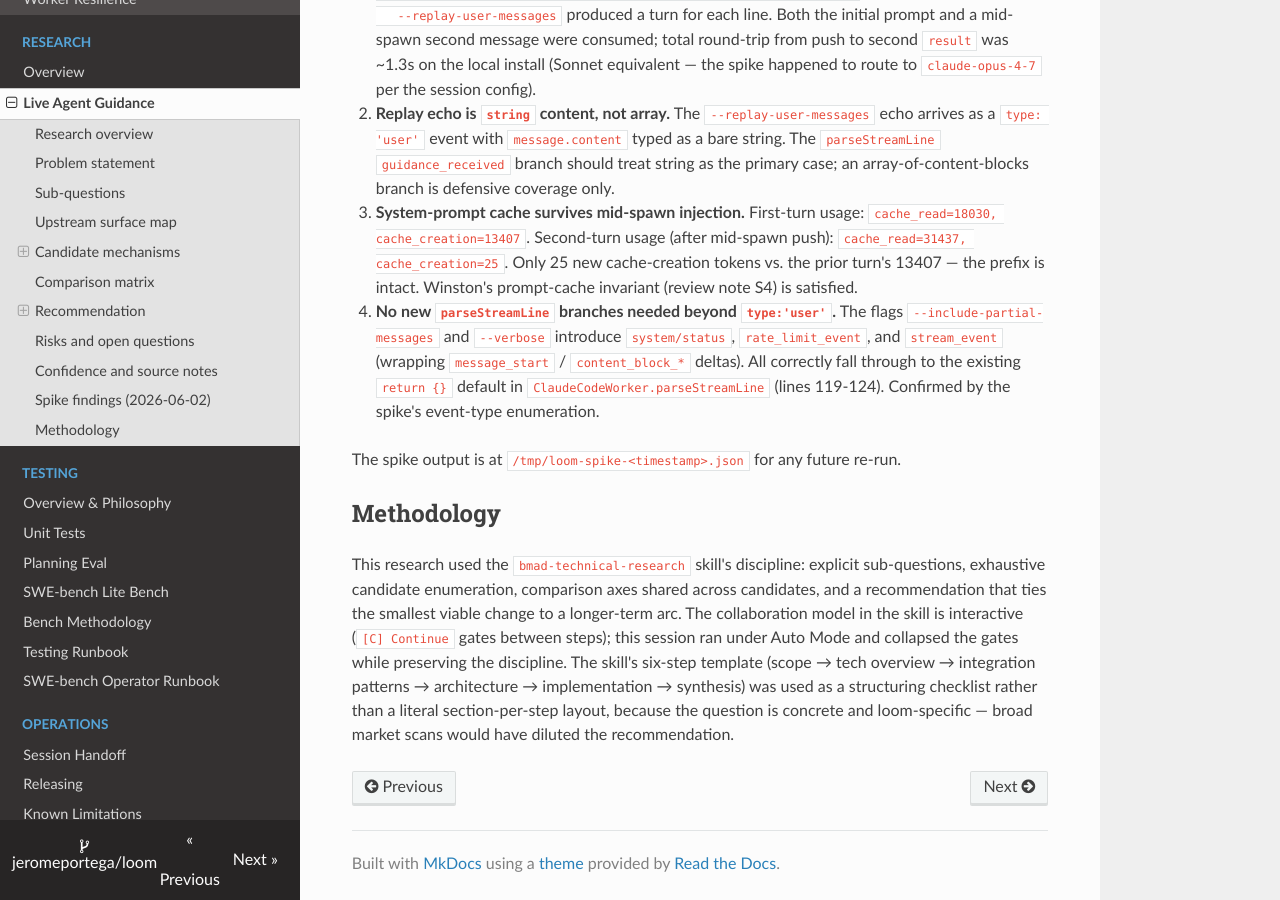
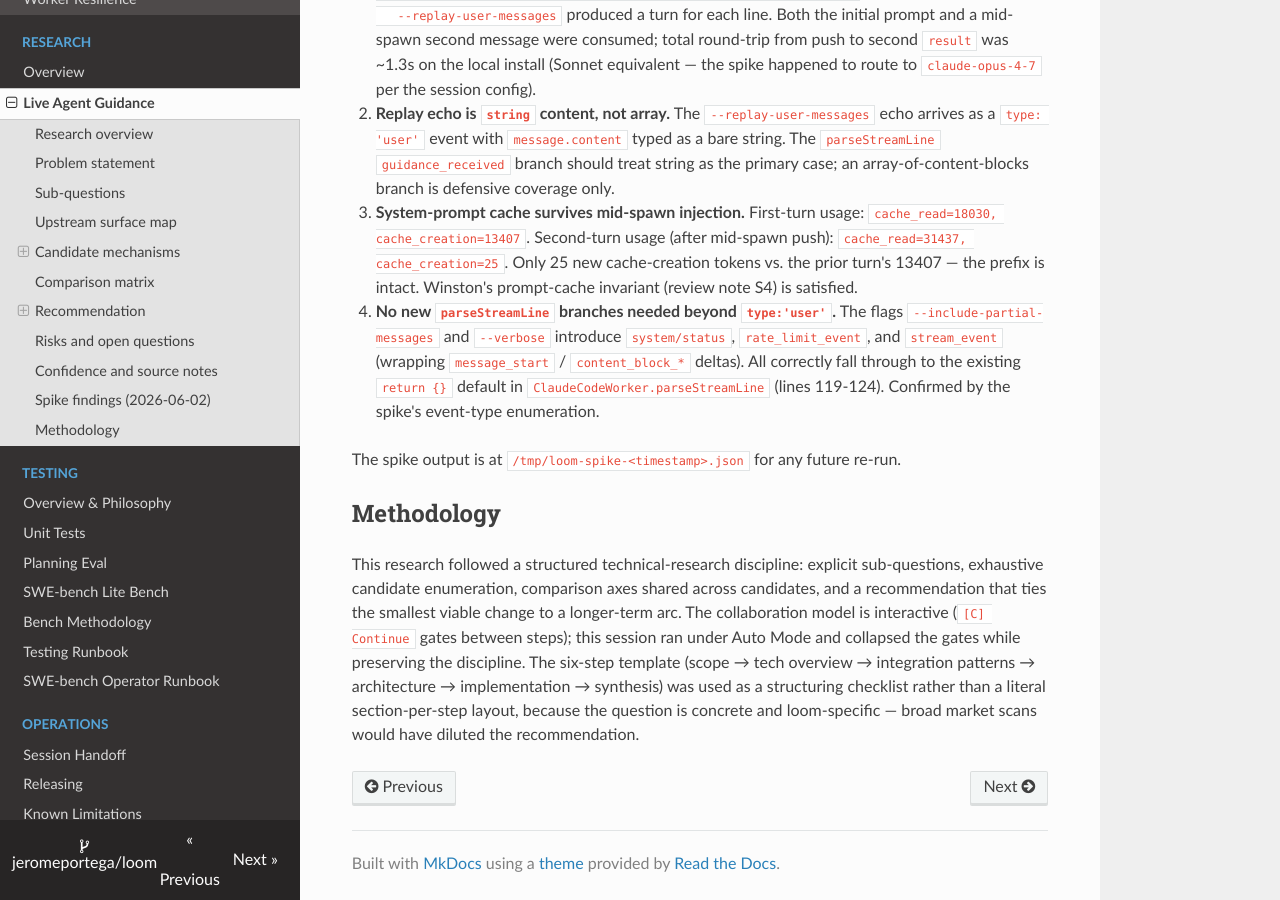
Before and after one commit to jeromeportega/loom, an MkDocs documentation site: the page built from docs/research/live-agent-guidance.md, in a window 1280 px wide and 900 px high, scrolled down 9623 px. Built offline with MkDocs 1.6.1, drawn with Linux system fonts in a browser that asks for light colours; nearby versions of some CDN libraries.

Commit message:
docs(epic-006): remove Class-A bmad-technical-research skill reference from live-agent-guidance
Grep-triage of docs/ found one Class-A hit: a reference to the deleted
bmad-technical-research skill in docs/research/live-agent-guidance.md:492.
Rewrote the sentence to describe the methodology generically, preserving
meaning without naming the removed skill.

All remaining bmad hits in docs/ are Class-D (runtime/historical paths and
epic titles) or Class-B (provenance) — no further edits required.
docs/capabilities.md confirmed empty of bmad references; no rows added or
removed.

Co-Authored-By: Claude Sonnet 4.6 <noreply@anthropic.com>

```diff
--- a/docs/research/live-agent-guidance.md
+++ b/docs/research/live-agent-guidance.md
@@ -489,12 +489,12 @@ future re-run.
 
 ## Methodology
 
-This research used the `bmad-technical-research` skill's discipline: explicit
+This research followed a structured technical-research discipline: explicit
 sub-questions, exhaustive candidate enumeration, comparison axes shared
 across candidates, and a recommendation that ties the smallest viable change
-to a longer-term arc. The collaboration model in the skill is interactive
+to a longer-term arc. The collaboration model is interactive
 (`[C] Continue` gates between steps); this session ran under Auto Mode and
-collapsed the gates while preserving the discipline. The skill's six-step
+collapsed the gates while preserving the discipline. The six-step
 template (scope → tech overview → integration patterns → architecture →
 implementation → synthesis) was used as a structuring checklist rather than
 a literal section-per-step layout, because the question is concrete and
```
